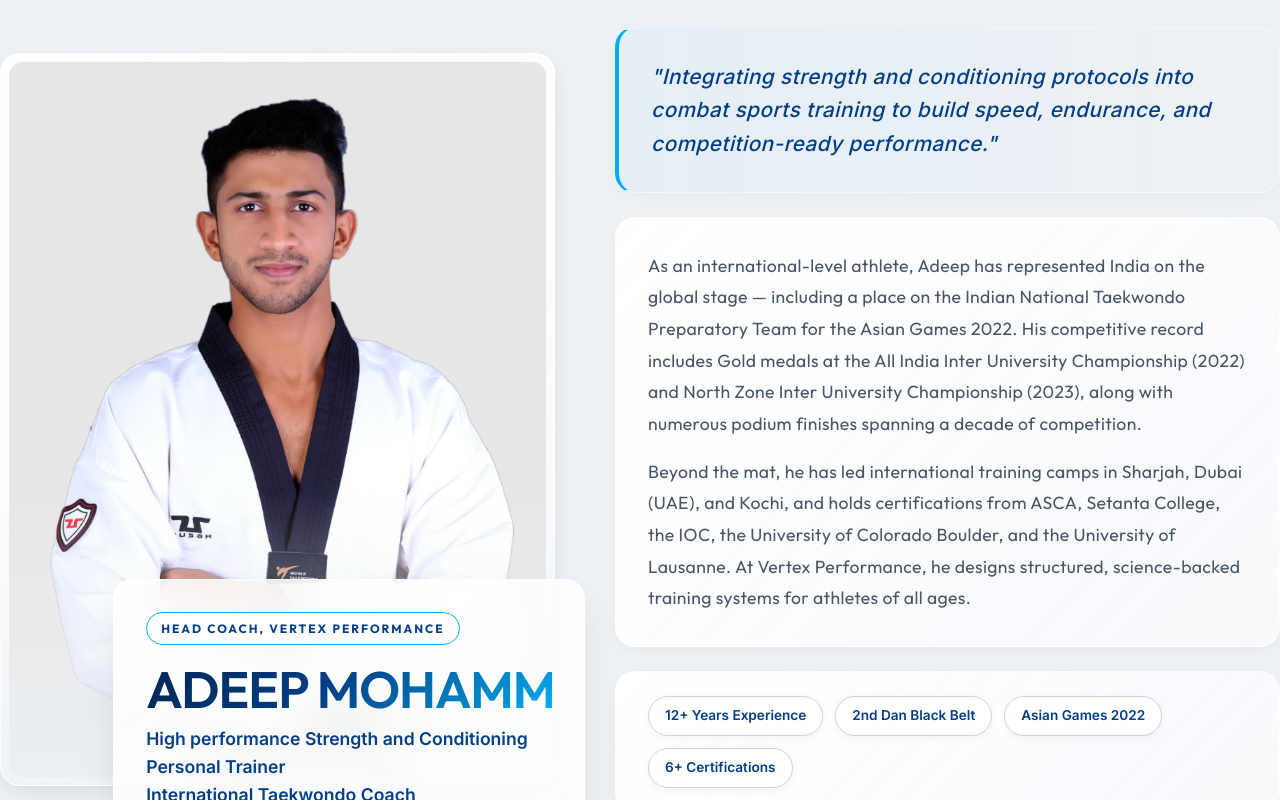
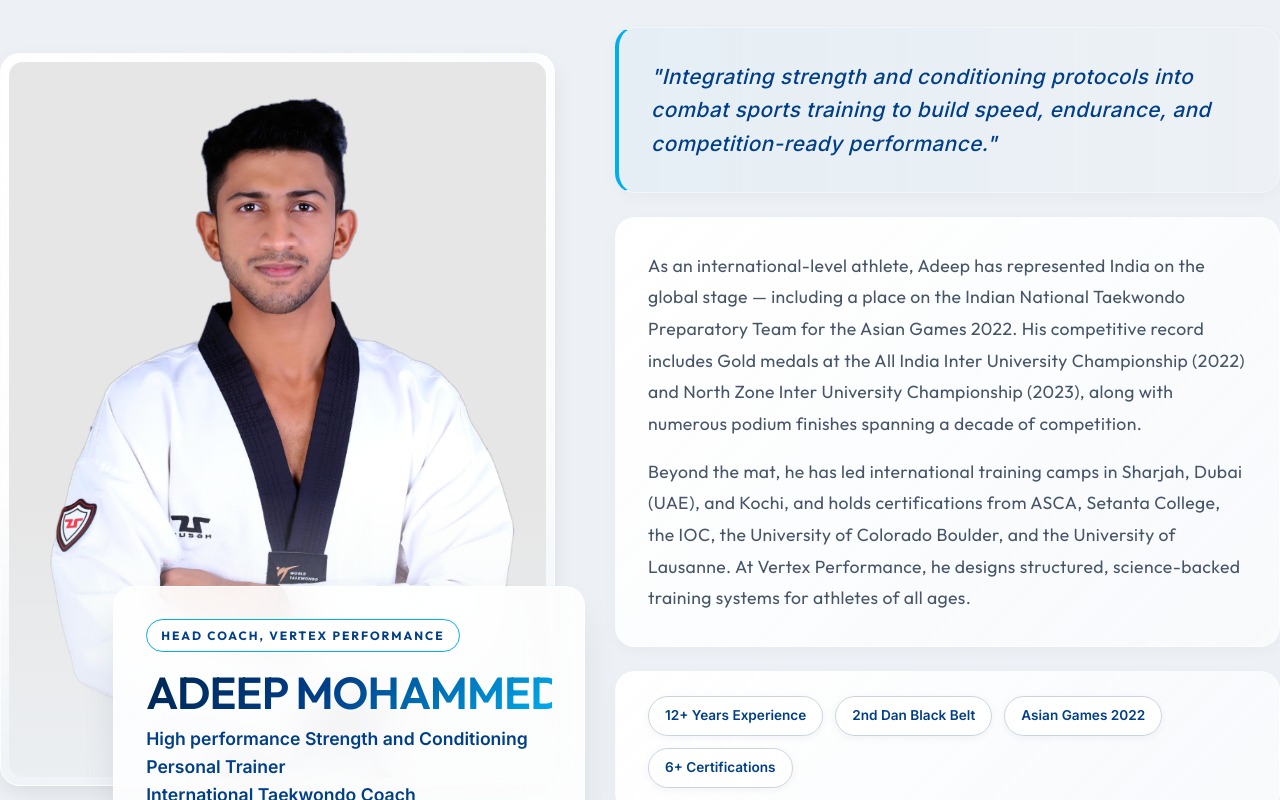
Before and after one commit to Saleeq12217925/vertex_performance, a React (Vite) app: page / in a window 1280 px wide. Shown: the part 2000-2800 px from the top of the page. Built offline with nearby package versions, Linux system fonts and the light colour scheme; no server answers.

Commit message:
Reduce coach name font size to fit full name on single line

```diff
--- a/src/App.css
+++ b/src/App.css
@@ -1100,7 +1100,7 @@ body {
 
 .coach-huge-name {
   font-family: var(--font-heading);
-  font-size: clamp(2rem, 4vw, 3.5rem);
+  font-size: clamp(1.8rem, 3.5vw, 3rem);
   line-height: 1.1;
   margin-bottom: 8px;
   letter-spacing: -0.02em;
```
